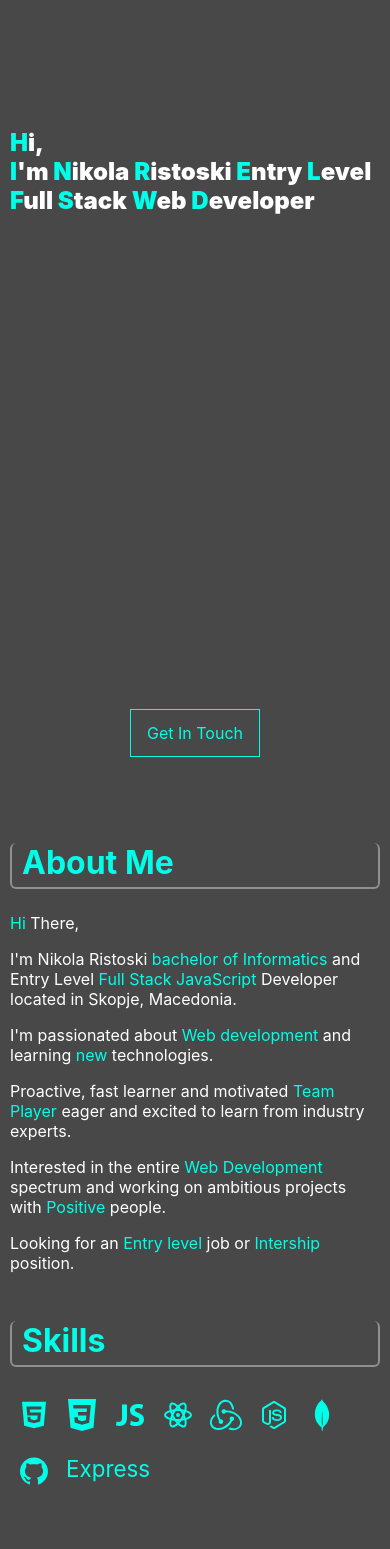
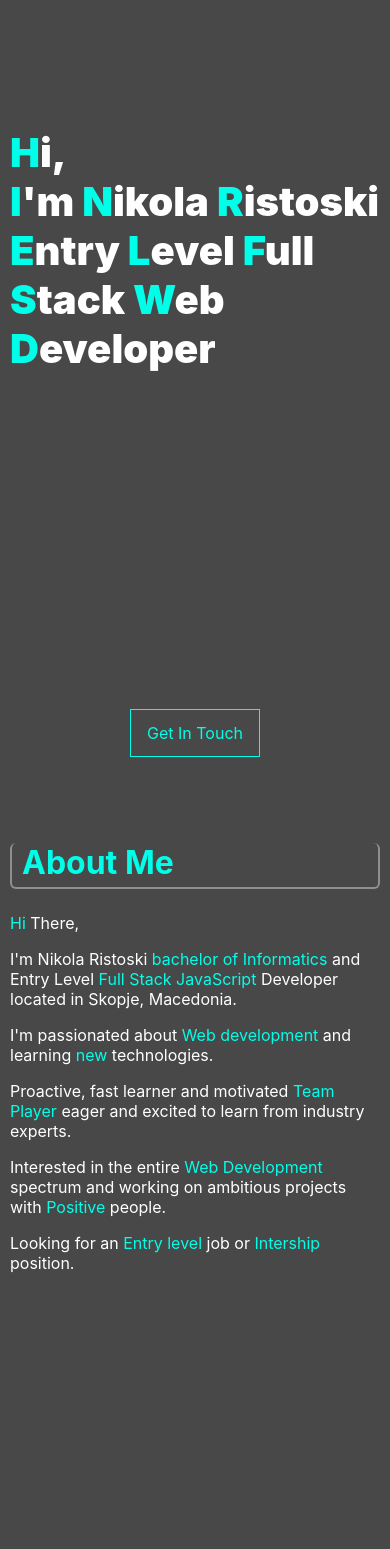
Before and after one commit to Nikola0707/my-portfolio, a React (Create React App) app in the folder my-portfolio/: page / in a window 390 px wide. Shown: the top 1549 px of the page. Built offline with nearby package versions, Linux system fonts and the light colour scheme.

Commit message:
working on responsiveness

```diff
--- a/my-portfolio/src/App.css
+++ b/my-portfolio/src/App.css
@@ -552,7 +552,7 @@ textarea:focus {
     margin-top: 7rem;
   }
   .text-wrap h1 {
-    font-size: 1.5rem;
+    font-size: 2.5rem;
     margin: 0;
   }
   .scrool-down {
@@ -561,6 +561,11 @@ textarea:focus {
 
   .about-me-container {
     display: block;
+  }
+  .div-left,
+  .div-right,
+  .contact-me-form{
+    height: 100vh;
   }
 
   .skills-grid-container {
@@ -618,7 +623,7 @@ textarea:focus {
   .projects-container h2,
   .lets-connect-container h2 {
     display: block;
-    margin: 3rem 0 1.5rem 0;
+    margin: 2rem 0 1.5rem 0;
     font-size: 2rem;
     padding: 0 10px 5px 10px;
     border-left: 2px solid rgba(255, 255, 255, 0.39);
```
